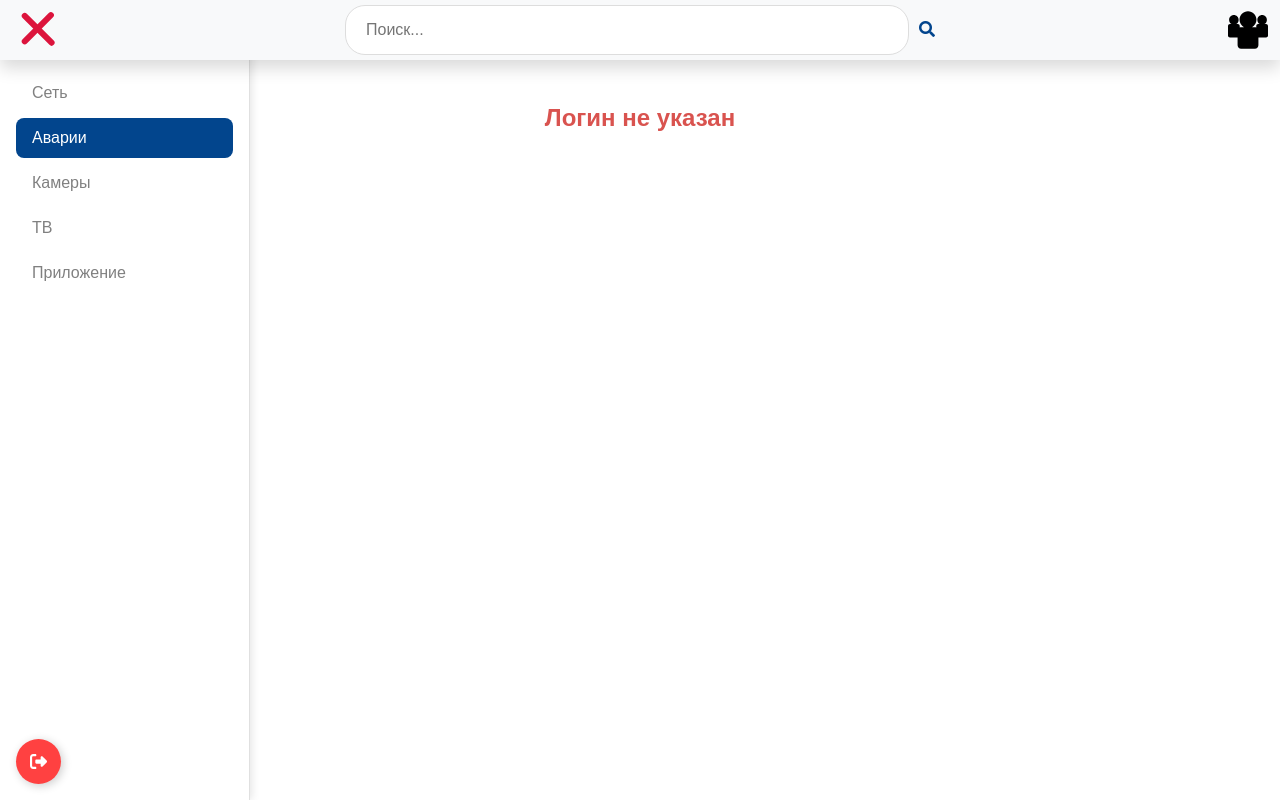
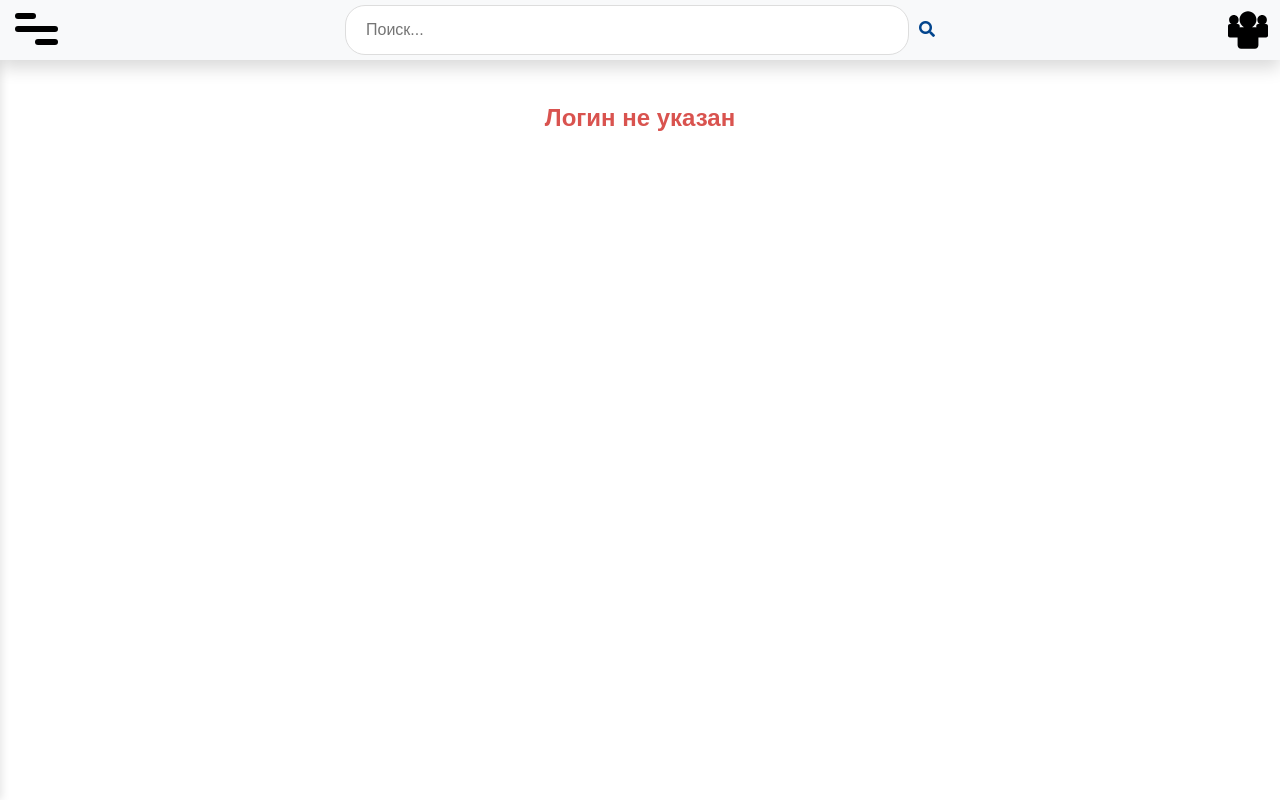
Before and after one commit to KONF1GG/DIagnostics, a React (Vite) app in the folder React/Diagnostics-app/: page /accidents in a window 1280 px wide. Built offline with nearby package versions, Linux system fonts and the light colour scheme.

Commit message:
added dynamic menu

```diff
--- a/React/Diagnostics-app/package.json
+++ b/React/Diagnostics-app/package.json
@@ -13,7 +13,8 @@
     "@emotion/react": "^11.14.0",
     "@emotion/styled": "^11.14.0",
     "@headlessui/react": "^2.2.0",
-    "@mui/icons-material": "^6.3.1",
+    "@mui/icons-material": "^6.4.0",
+    "@mui/material": "^6.4.0",
     "@types/styled-components": "^5.1.34",
     "axios": "^1.7.7",
     "bootstrap": "^5.3.3",
--- a/React/Diagnostics-app/src/DataContext/SidebarContext.tsx
+++ b/React/Diagnostics-app/src/DataContext/SidebarContext.tsx
@@ -10,7 +10,7 @@ const SidebarContext = createContext<SidebarContextType | undefined>(undefined);
 export const SidebarProvider: React.FC<{ children: React.ReactNode }> = ({
   children,
 }) => {
-  const [isSidebarOpen, setIsSidebarOpen] = useState(true);
+  const [isSidebarOpen, setIsSidebarOpen] = useState(false);
   return (
     <SidebarContext.Provider value={{ isSidebarOpen, setIsSidebarOpen }}>
       {children}
--- a/React/Diagnostics-app/src/components/CSS/SideMenu.css
+++ b/React/Diagnostics-app/src/components/CSS/SideMenu.css
@@ -11,6 +11,7 @@
   transform: translateX(0);
   box-shadow: 2px 0 8px rgba(0, 0, 0, 0.1);
   z-index: 1;
+  overflow-y: auto;
 }
 
 .side-menu-wrapper.open {
@@ -31,6 +32,35 @@
 .main-content.shifted {
   margin-left: 250px;
 }
+
+/* Настройка полосы прокрутки */
+.side-menu-wrapper::-webkit-scrollbar {
+  width: 10px;
+}
+
+/* Ползунок полосы прокрутки */
+.side-menu-wrapper::-webkit-scrollbar-thumb {
+  background-color: #436daf73;
+  border-radius: 10px;
+  border: 2px solid #ffffff;
+  transition: background-color 0.3s ease, transform 0.3s ease;
+}
+
+.side-menu-wrapper::-webkit-scrollbar-thumb:hover {
+  background-color: #79a1e0;
+  width: 111px;
+}
+
+.side-menu-wrapper::-webkit-scrollbar-track {
+  background-color: #e0e0e0;
+  border-radius: 10px;
+}
+
+.side-menu-wrapper::-webkit-scrollbar-track:hover {
+  background-color: #d0d0d0;
+}
+
+
 
 /* Стили для навигации в меню */
 .side-menu {
@@ -145,3 +175,127 @@
 .toggle-sidebar-btn:hover {
   background-color: #023b7a;
 }
+
+.side-menu-wrapper {
+  width: 250px;
+  transition: all 0.3s ease;
+}
+
+.side-menu {
+  display: flex;
+  flex-direction: column;
+  height: 100%;
+}
+
+.section {
+  margin-bottom: 10px;
+}
+
+.section-title {
+  cursor: pointer;
+  font-weight: bold;
+  font-size: 1rem;
+  padding: 10px 15px;
+  color: #333333;
+  background-color: #f9f9f9;
+  border-radius: 5px;
+  display: flex;
+  justify-content: space-between;
+  align-items: center;
+  transition: background-color 0.3s ease, color 0.3s ease, box-shadow 0.3s ease;
+}
+
+.section-title:hover {
+  background-color: #e8f0fe;
+  color: #02458d;
+  box-shadow: 0 4px 8px rgba(0, 0, 0, 0.1);
+}
+
+.section-title .toggle-icon {
+  font-size: 14px;
+  margin-left: 10px;
+  transition: transform 0.3s ease;
+}
+
+.section-title .toggle-icon.open {
+  transform: rotate(180deg);
+}
+
+
+.toggle-icon {
+  font-size: 12px;
+  margin-left: 5px;
+  transition: transform 0.2s ease;
+}
+
+.toggle-icon.open {
+  transform: rotate(180deg);
+}
+
+.subsections {
+  max-height: 0;
+  overflow: hidden;
+  transition: max-height 0.4s ease, opacity 0.4s ease;
+  opacity: 0;
+  padding-left: 15px;
+}
+
+.subsections.open {
+  max-height: 500px; /* Достаточно большое значение */
+  opacity: 1;
+}
+
+.subsection {
+  padding: 8px 10px;
+  cursor: pointer;
+  margin: 5px 0;
+  border-radius: 5px;
+  transition: background-color 0.3s ease, transform 0.2s ease;
+}
+
+.subsection:hover {
+  background-color: #f0f4ff; /* Легкий голубой фон при наведении */
+  transform: translateX(5px); /* Легкое смещение вправо */
+}
+
+.subsection a {
+  text-decoration: none;
+  color: #02458d; /* Темно-синий цвет для текста */
+  font-weight: 500;
+  transition: color 0.3s ease;
+}
+
+.subsection-content {
+  color: #02458d; /* Темно-синий цвет для текста */
+  font-weight: 500;
+  transition: color 0.3s ease;
+}
+
+.subsection a:hover .subsection-content{
+  color: #013974; /* Насыщенный синий цвет при наведении */
+  text-decoration: underline;
+}
+
+/* Для активного подраздела */
+.subsection.active{
+  background-color: #e8f0fe; /* Выделение активного пункта */
+}
+
+.subsection.active .subsection-content{
+  color: #013974;
+  font-weight: bold;
+}
+
+/* Дополнительный стиль для прокручиваемого списка */
+.subsections::-webkit-scrollbar {
+  width: 6px; /* Устанавливаем ширину полосы прокрутки */
+}
+
+.subsections::-webkit-scrollbar-thumb {
+  background-color: #888; /* Цвет полосы прокрутки */
+  border-radius: 3px;
+}
+
+.subsections::-webkit-scrollbar-thumb:hover {
+  background-color: #555; /* Цвет полосы при наведении */
+}
--- a/React/Diagnostics-app/src/components/Pages/SideMenu.tsx
+++ b/React/Diagnostics-app/src/components/Pages/SideMenu.tsx
@@ -1,5 +1,5 @@
 import React, { useState, useEffect } from "react";
-import { Link, useLocation } from "react-router-dom";
+import { Link, useLocation, useNavigate } from "react-router-dom";
 import { Logout } from "./Navbar";
 import "../CSS/SideMenu.css";
 import { useSidebar } from "../../DataContext/SidebarContext";
@@ -11,44 +11,95 @@ interface SidebarProps {
 
 const Sidebar: React.FC<SidebarProps> = ({ login }) => {
   const [sections, setSections] = useState<any[]>([]);
+  const [openSections, setOpenSections] = useState<{ [key: number]: boolean }>(
+    {}
+  );
+  const location = useLocation();
+  const { isSidebarOpen } = useSidebar();
+  const navigate = useNavigate(); // Хук для перехода по ссылкам
+  const sectionList = [
+    { path: "network", label: "Сеть" },
+    { path: "accidents", label: "Аварии" },
+    { path: "cameras", label: "Камеры" },
+    { path: "TV", label: "ТВ" },
+    { path: "app", label: "Приложение" },
+  ];
 
   useEffect(() => {
     setSections(jsonData);
+    setOpenSections(
+      jsonData.reduce((acc, _, index) => ({ ...acc, [index]: false }), {})
+    ); // По умолчанию все секции закрыты
   }, []);
 
-  console.log(sections)
-  const location = useLocation();
-  const { isSidebarOpen } = useSidebar();
+  const toggleSection = (index: number) => {
+    setOpenSections((prevState) => ({
+      ...prevState,
+      [index]: !prevState[index],
+    }));
+  };
 
   return (
     <div className="d-flex">
-      {/* Выдвигающееся меню */}
       <div className={`side-menu-wrapper ${isSidebarOpen ? "open" : ""}`}>
         <div className="side-menu">
-          <nav>
-            {[
-              { path: "network", label: "Сеть" },
-              { path: "accidents", label: "Аварии" },
-              { path: "cameras", label: "Камеры" },
-              { path: "TV", label: "ТВ" },
-              { path: "app", label: "Приложение" },
-            ].map(({ path, label }, index) => (
-              <Link
-                key={index}
-                to={login ? `/${path}?login=${encodeURIComponent(login)}` : "#"}
-                className={`nav-link ${
-                  location.pathname.includes(path) ? "active" : ""
+          {sections.map((section, index) => (
+            <div key={index} className="section">
+              <h3
+                className="section-title"
+                onClick={() => toggleSection(index)}
+              >
+                {section.section}
+                <span
+                  className={`toggle-icon ${openSections[index] ? "open" : ""}`}
+                >
+                  {openSections[index] ? "▲" : "▼"}
+                </span>
+              </h3>
+
+              <div
+                className={`subsections ${
+                  openSections[index] ? "open" : "closed"
                 }`}
-                onClick={login ? undefined : (e) => e.preventDefault()}
-                style={{
-                  pointerEvents: login ? "auto" : "none",
-                  color: login ? "inherit" : "gray",
-                }} // Добавлено для отключения клика
               >
-                {label}
-              </Link>
-            ))}
-          </nav>
+                {sectionList.some((item) => item.label === section.section) && (
+                  <div className="subsection">
+                    {sectionList.map((item) =>
+                      item.label === section.section ? (
+                        <div
+                          key={item.path}
+                          onClick={() => {
+                            if (login) {
+                              navigate(
+                                `/${item.path}?login=${encodeURIComponent(
+                                  login
+                                )}`
+                              );
+                            }
+                          }}
+                          className={`subsection-content ${
+                            location.pathname.includes(item.path)
+                              ? "active"
+                              : ""
+                          }`}
+                        >
+                          Основной
+                        </div>
+                      ) : null
+                    )}
+                  </div>
+                )}
+                {section.subsections &&
+                  section.subsections.map((subsection, subIndex) => (
+                    <div key={subIndex} className="subsection">
+                      <div className="subsection-content">
+                        {subsection.subsection}
+                      </div>
+                    </div>
+                  ))}
+              </div>
+            </div>
+          ))}
           <div className="mt-auto">
             <Logout />
           </div>
```
Also changed, not shown: 1 other file (tests, documents, lock files or other folders).
